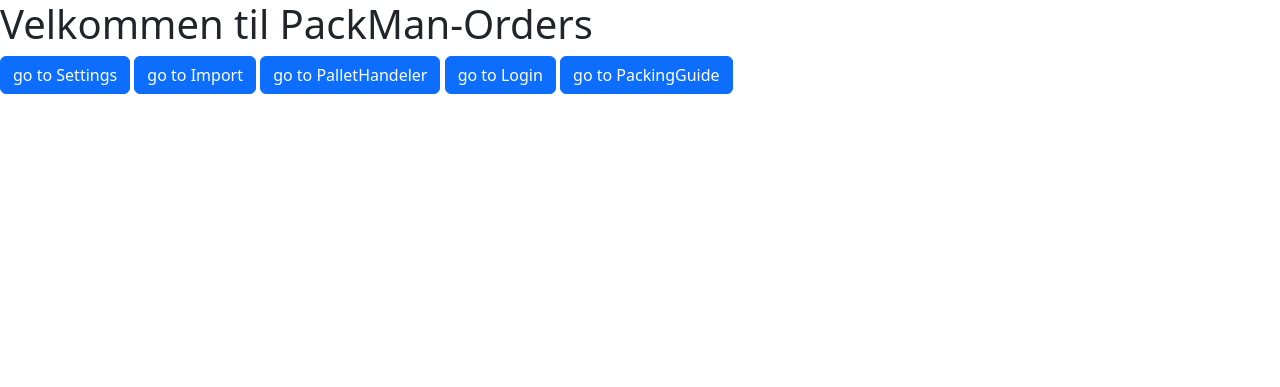
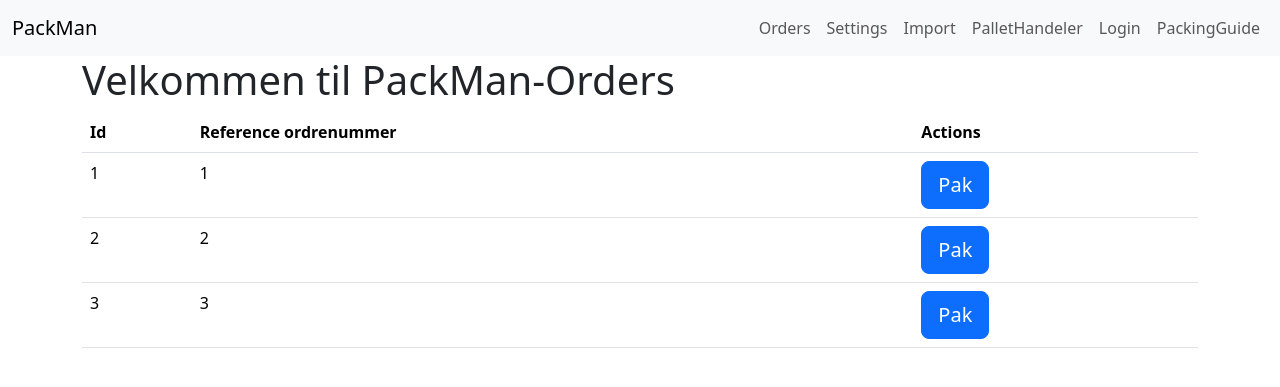
Before and after one commit to SlightlyLessDreamyTeam/PalletOptimizer, an ASP.NET Core app: page /Orders/Orders in a window 1280 px wide. Shown: the top 387 px of the page. Run offline with ASP.NET Core 8, Linux system fonts and the light colour scheme.

Commit message:
PAL-22-login merge from main

```diff
--- a/PackMan/Controllers/OrdersController.cs
+++ b/PackMan/Controllers/OrdersController.cs
@@ -1,10 +1,22 @@
 using Microsoft.AspNetCore.Mvc;
+using PackMan.Models;
 
 namespace PackMan.Controllers;
 
 public class OrdersController : Controller {
 
   public IActionResult Orders() {
-    return View();
+    return View(GetOrders());
+  }
+
+  public List<Order> GetOrders() {
+    // Retrieve orders from the database or any other data source
+    List<Order> orders = new List<Order>
+    {
+        new Order { TransportOrderId = 1, RefOrderId = 1 },
+        new Order { TransportOrderId = 2, RefOrderId = 2 },
+        new Order { TransportOrderId = 3, RefOrderId = 3 }
+    };
+    return orders;
   }
 }
--- a/PackMan/Views/Orders/Orders.cshtml
+++ b/PackMan/Views/Orders/Orders.cshtml
@@ -1,15 +1,35 @@
 @{
-  ViewData["Title"] = "Orders";
-}
+    ViewData["Title"] = "Orders";
+
+ }
 
 <div>
   <h1>Velkommen til PackMan-Orders</h1>
 </div>
 
 <div>
-  <a asp-controller="Settings" asp-action="Settings" class="btn btn-primary">go to Settings</a>
-  <a asp-controller="Import" asp-action="Import" class="btn btn-primary">go to Import</a>
-  <a asp-controller="Pallet" asp-action="Pallet" class="btn btn-primary">go to PalletHandeler</a>
-  <a asp-controller="Login" asp-action="Login" class="btn btn-primary">go to Login</a>
-  <a asp-controller="PackingGuide" asp-action="PackingGuide" class="btn btn-primary">go to PackingGuide</a>
+    <table class="table">
+
+        <thead>
+            <th>Id</th>
+            <th>Reference ordrenummer</th>
+            <th>Actions</th>
+        </thead>
+
+        <tbody>
+            @foreach (var Order in Model)
+            {
+                <tr>
+                    <td>@Order.TransportOrderId</td>
+                    <td>@Order.RefOrderId</td>
+                    <td>
+
+                        <a asp-action="PackingGuide" asp-route-id="@Order.TransportOrderId" class="btn btn-primary btn-lg">Pak</a>
+                    </td>
+                </tr>
+            }
+
+        </tbody>
+
+    </table>
 </div>
--- /dev/null
+++ b/PackMan/Views/Shared/_BaseLayout.cshtml
@@ -0,0 +1,16 @@
+<!DOCTYPE html>
+<html lang="da">
+<head>
+    <meta charset="utf-8" />
+    <meta name="viewport" content="width=device-width, initial-scale=1.0" />
+    <title>@ViewData["Title"] - PackMan</title>
+    <link rel="stylesheet" href="~/lib/bootstrap/css/bootstrap.min.css" />
+</head>
+<body>
+    <div >
+        @RenderBody()
+    </div>
+
+    <script src="~/lib/bootstrap/js/bootstrap.bundle.min.js"></script>
+</body>
+</html>
--- a/PackMan/Views/Shared/_Layout.cshtml
+++ b/PackMan/Views/Shared/_Layout.cshtml
@@ -1,16 +1,24 @@
-<!DOCTYPE html>
-<html lang="da">
-<head>
-  <meta charset="utf-8" />
-  <meta name="viewport" content="width=device-width, initial-scale=1.0" />
-  <title>@ViewData["Title"] - PackMan</title>
-  <link rel="stylesheet" href="~/lib/bootstrap/css/bootstrap.min.css" />
-</head>
-<body>
-  <div>
-    @RenderBody()
-  </div>
+@{
+    Layout = "_BaseLayout";
+}
 
-  <script src="~/lib/bootstrap/js/bootstrap.bundle.min.js"></script>
-</body>
-</html>
+<header>
+  <nav class="navbar navbar-expand-lg navbar-light bg-light">
+    <div class="container-fluid">
+            <a class="navbar-brand" asp-controller="Order" asp-action="Order">PackMan</a>
+      <ul class="nav navbar-nav">
+                <li class="nav-item"><a class="nav-link" asp-controller="Orders" asp-action="Orders">Orders</a></li>
+                <li class="nav-item"><a class="nav-link" asp-controller="Settings" asp-action="Settings">Settings</a></li>
+                <li class="nav-item"><a class="nav-link" asp-controller="Import" asp-action="Import">Import</a></li>
+                <li class="nav-item"><a class="nav-link" asp-controller="Pallet" asp-action="Pallet">PalletHandeler</a></li>
+                <li class="nav-item"><a class="nav-link" asp-controller="Login" asp-action="Login">Login</a></li>
+                <li class="nav-item"><a class="nav-link" asp-controller="PackingGuide" asp-action="PackingGuide">PackingGuide</a></li>
+                </ul>
+        </div>
+    </nav>
+</header>
+<div class="container align-content-center">
+<main>
+   @RenderBody()
+</main>
+</div>
--- a/PackMan/Views/_ViewImports.cshtml
+++ b/PackMan/Views/_ViewImports.cshtml
@@ -1,3 +1,3 @@
 @using PackMan
-@*@using PackMan.Models*@
+@using PackMan.Models
 @addTagHelper *, Microsoft.AspNetCore.Mvc.TagHelpers
```
Also changed, not shown: PackMan/Views/Shared/_LoginLayout.cshtml (added, +7 -0 lines), PackMan/PackMan.csproj.
